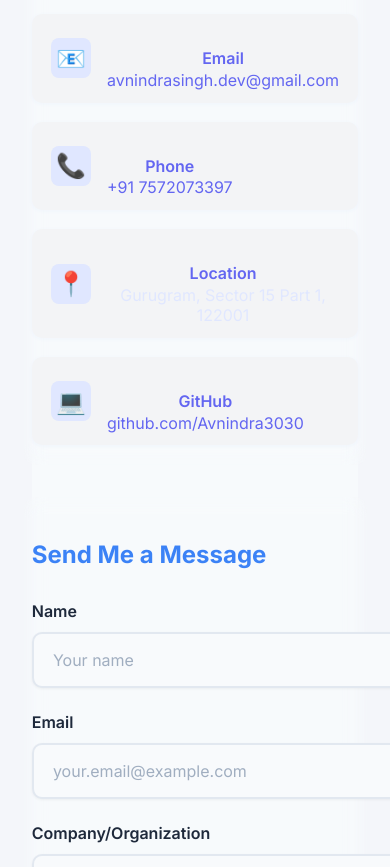
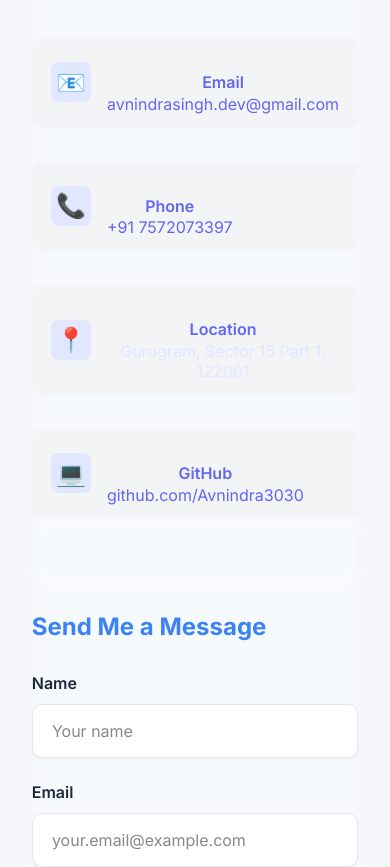
Before and after one commit to Avnindra3030/portfolio-1, a React (Vite) app in the folder frontend/: page / in a window 390 px wide. Shown: the part 7400-8267 px from the top of the page. Built offline with nearby package versions, Linux system fonts and the light colour scheme.

Commit message:
Fix contact section: mobile glow, spacing, input contrast, button feedback, navbar overlap

```diff
--- a/frontend/src/App.css
+++ b/frontend/src/App.css
@@ -752,41 +752,28 @@
 
 .form-input,
 .form-textarea {
-  background: #f9fafb;
-  color: #222;
-  border: 1.5px solid #e5e7eb;
+  background: #fff !important;
+  color: #222 !important;
+  border: 1.5px solid #e5e7eb !important;
 }
-
 .form-input::placeholder,
 .form-textarea::placeholder {
-  color: #a0aec0;
+  color: #888 !important;
+  font-weight: 500;
   opacity: 1;
 }
-
-.form-input:focus,
-.form-textarea:focus {
-  background: #fff;
-  border-color: #3b82f6;
-  box-shadow: 0 0 0 2px #3b82f633;
-}
-
 @media (prefers-color-scheme: dark) {
   .form-input,
   .form-textarea {
-    background: #23272f;
-    color: #f3f4f6;
-    border: 1.5px solid #312e81;
+    background: #23272f !important;
+    color: #f3f4f6 !important;
+    border: 1.5px solid #312e81 !important;
   }
   .form-input::placeholder,
   .form-textarea::placeholder {
-    color: #b3b8c5;
+    color: #b3b8c5 !important;
+    font-weight: 500;
     opacity: 1;
-  }
-  .form-input:focus,
-  .form-textarea:focus {
-    background: #23272f;
-    border-color: #6366f1;
-    box-shadow: 0 0 0 2px #6366f133;
   }
 }
 
@@ -801,8 +788,8 @@
   justify-content: center;
   gap: 0.5rem;
   padding: 1rem 2rem;
-  background: linear-gradient(90deg, #6366f1 0%, #a78bfa 100%);
-  color: #fff;
+  background: linear-gradient(90deg, #6366f1 0%, #a78bfa 100%) !important;
+  color: #fff !important;
   border: none;
   border-radius: 10px;
   font-size: 1rem;
@@ -811,6 +798,14 @@
   transition: background 0.2s, box-shadow 0.2s, transform 0.2s;
   margin-top: 1rem;
   box-shadow: 0 2px 8px rgba(139, 92, 246, 0.10);
+  display: flex;
+  align-items: center;
+  justify-content: center;
+  gap: 0.5rem;
+}
+.submit-btn:active {
+  transform: scale(0.98);
+  filter: brightness(0.95);
 }
 
 .submit-btn:hover {
@@ -862,3 +857,103 @@
     padding: 2rem 0.2rem;
   }
 }
+
+/* 1. Glowing Container Cut-Off (Overlapping Issue) */
+@media (max-width: 600px) {
+  .contact-card {
+    box-shadow: 0 2px 8px rgba(59, 130, 246, 0.10), 0 1px 4px rgba(0,0,0,0.04);
+    margin: 0 8px;
+    width: calc(100% - 16px);
+    padding: 1rem 0.5rem;
+  }
+}
+
+/* 2. Mobile Responsiveness: already present, but ensure full width for inputs/buttons */
+@media (max-width: 600px) {
+  .form-input,
+  .form-textarea,
+  .submit-btn {
+    width: 100%;
+    box-sizing: border-box;
+  }
+}
+
+/* 3. Text Visibility (Low Contrast for Location) */
+.contact-details .location, .contact-details .contact-location {
+  color: #222 !important;
+  font-weight: 600;
+  opacity: 1;
+}
+@media (prefers-color-scheme: dark) {
+  .contact-details .location, .contact-details .contact-location {
+    color: #f3f4f6 !important;
+  }
+}
+
+/* 4. Input Fields Are Too Dark */
+.form-input,
+.form-textarea {
+  background: #fff !important;
+  color: #222 !important;
+  border: 1.5px solid #e5e7eb !important;
+}
+.form-input::placeholder,
+.form-textarea::placeholder {
+  color: #888 !important;
+  font-weight: 500;
+  opacity: 1;
+}
+@media (prefers-color-scheme: dark) {
+  .form-input,
+  .form-textarea {
+    background: #23272f !important;
+    color: #f3f4f6 !important;
+    border: 1.5px solid #312e81 !important;
+  }
+  .form-input::placeholder,
+  .form-textarea::placeholder {
+    color: #b3b8c5 !important;
+    font-weight: 500;
+    opacity: 1;
+  }
+}
+
+/* 5. Send Message Button Style: already vibrant, but ensure feedback and centering */
+.submit-btn {
+  background: linear-gradient(90deg, #6366f1 0%, #a78bfa 100%) !important;
+  color: #fff !important;
+  border: none;
+  border-radius: 10px;
+  font-size: 1rem;
+  font-weight: 600;
+  cursor: pointer;
+  transition: background 0.2s, box-shadow 0.2s, transform 0.2s;
+  margin-top: 1rem;
+  box-shadow: 0 2px 8px rgba(139, 92, 246, 0.10);
+  display: flex;
+  align-items: center;
+  justify-content: center;
+  gap: 0.5rem;
+}
+.submit-btn:active {
+  transform: scale(0.98);
+  filter: brightness(0.95);
+}
+
+/* 6. Spacing Between Elements */
+.contact-method {
+  margin-bottom: 1rem;
+}
+.contact-method:last-child {
+  margin-bottom: 0;
+}
+
+/* 7. Navigation Bar Overlap: add top padding to contact-section */
+.contact-section {
+  padding-top: 5rem !important;
+}
+@media (max-width: 600px) {
+  .contact-section {
+    padding-top: 3.5rem !important;
+  }
+}
```
